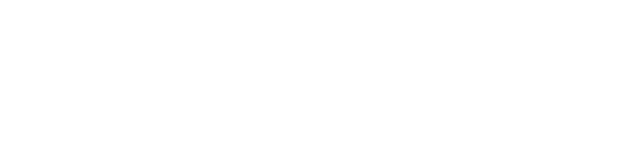
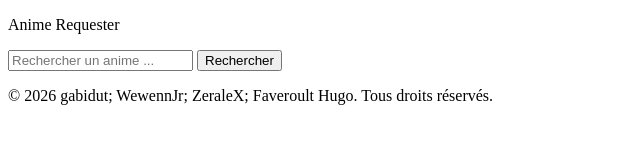
Before and after one commit to gabidut/AnimeRequester, a plain HTML site: page index.html in a window 1280 px wide. Shown: the whole page, without its empty margins (0-640 px from the left). Drawn offline with Linux system fonts and the light colour scheme.

Commit message:
feat: page de base

```diff
--- a/index.html
+++ b/index.html
@@ -3,11 +3,26 @@
 <head>
     <meta charset="UTF-8">
     <meta name="viewport" content="width=device-width, initial-scale=1.0">
-    <title>Document</title>
-
+    <title>Anime Requester</title>
+    <link rel="stylesheet" href="./style/style.css">
     <script src="./script/app.js" type="module"></script>
 </head>
 <body>
+    <header>
+        <p>Anime Requester</p>
+    </header>
+    <main>
+        <div id="search-zone">
+            <div id="search-bar">
+                <input type="text" id="search-input" placeholder="Rechercher un anime ...">
+                <button id="search-button">Rechercher</button></div>
+            </div>
+        <div id="result-zone">
 
+        </div>
+    </main>
+    <footer>
+        <p>© 2026 gabidut; WewennJr; ZeraleX; Faveroult Hugo. Tous droits réservés.</p>
+    </footer>
 </body>
 </html>
```
